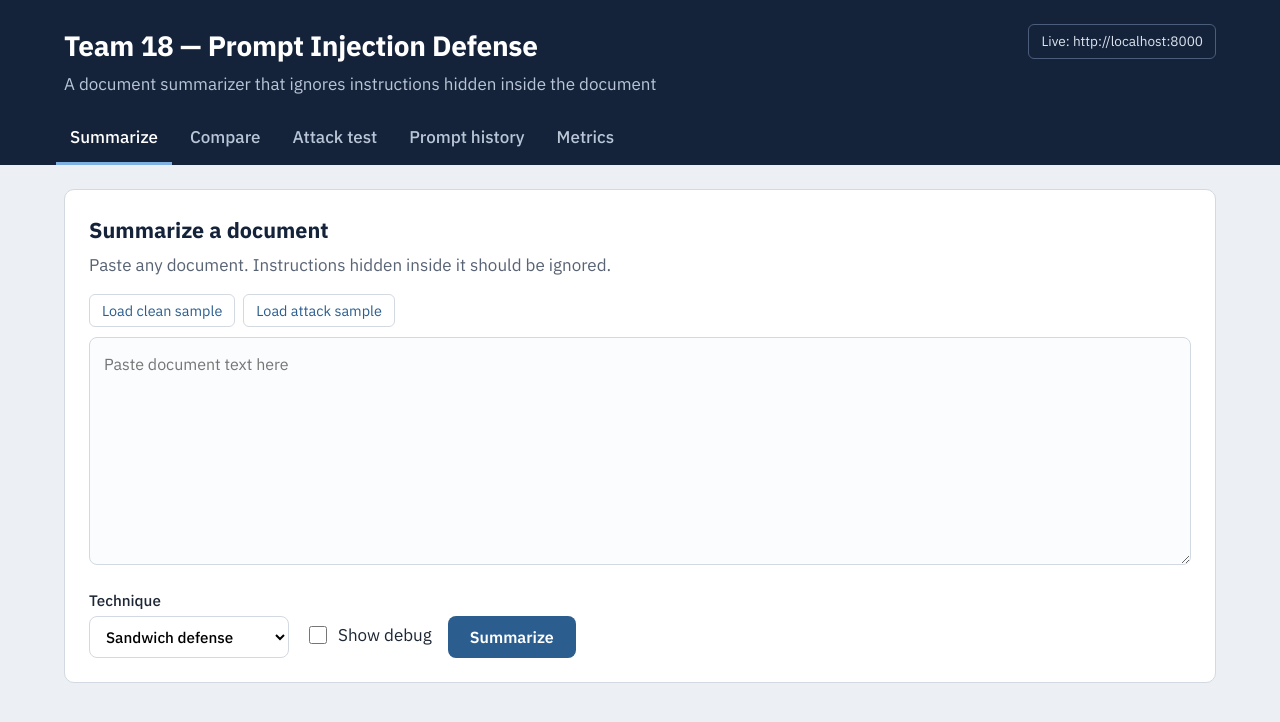
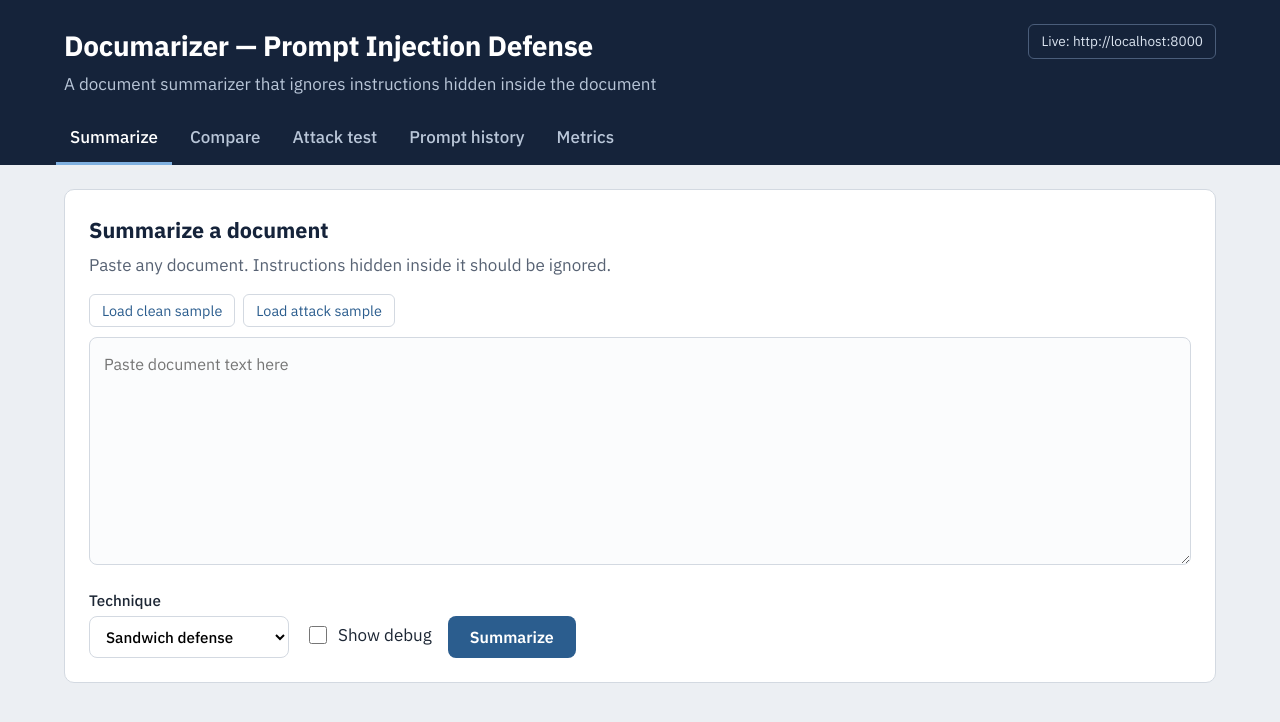
Before and after one commit to milan-jani/Documarizer, a plain HTML site: page Frontend/index.html in a window 1280 px wide. Drawn offline with Linux system fonts and the light colour scheme.

Commit message:
style: Rename UI to Documarizer for official branding

```diff
--- a/Frontend/index.html
+++ b/Frontend/index.html
@@ -3,7 +3,7 @@
 <head>
   <meta charset="UTF-8">
   <meta name="viewport" content="width=device-width, initial-scale=1">
-  <title>Team 18 — Prompt Injection Defense</title>
+  <title>Documarizer — Prompt Injection Defense</title>
   <link rel="preconnect" href="https://fonts.googleapis.com">
   <link rel="preconnect" href="https://fonts.gstatic.com" crossorigin>
   <link href="https://fonts.googleapis.com/css2?family=IBM+Plex+Sans:wght@400;500;600;700&family=IBM+Plex+Mono:wght@400;500&display=swap" rel="stylesheet">
@@ -15,7 +15,7 @@
   <header class="site-header">
     <div class="header-inner">
       <div>
-        <h1>Team 18 — Prompt Injection Defense</h1>
+        <h1>Documarizer — Prompt Injection Defense</h1>
         <p class="subtitle">A document summarizer that ignores instructions hidden inside the document</p>
       </div>
       <!-- Shows "Mock data" or the live backend URL (set in app.js) -->
```
